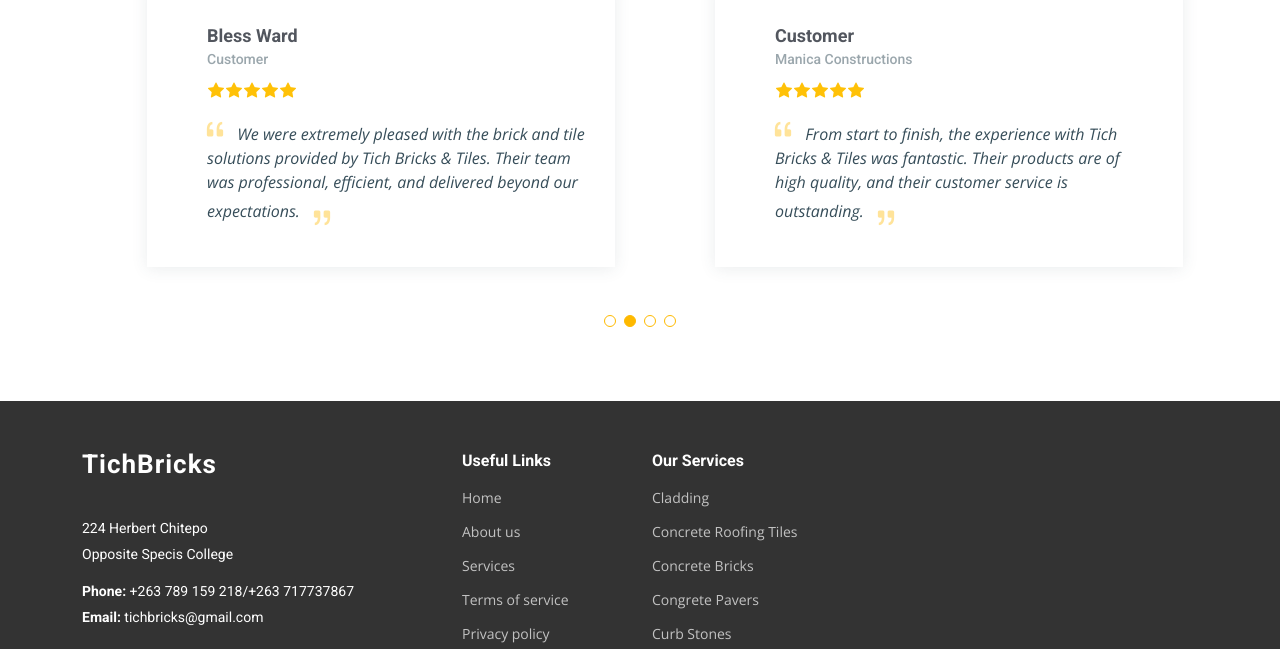
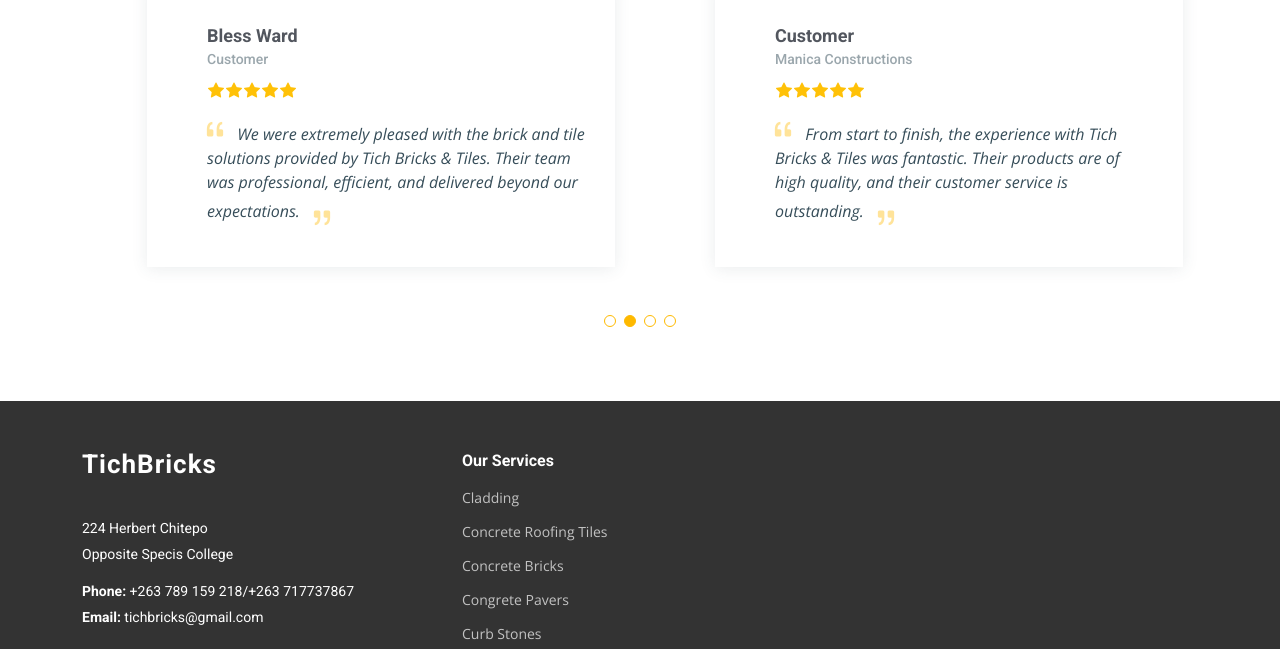
Before and after one commit to blesswardmutsotso/tichbrickstiles, a plain HTML site: page index.html in a window 1280 px wide. Shown: the part 4904-5553 px from the top of the page. Drawn offline with nearby package versions, Linux system fonts and the light colour scheme; files whose address does not match are found by name.

Commit message:
Update index.html

```diff
--- a/index.html
+++ b/index.html
@@ -555,7 +555,7 @@
           </div>
         </div>
 
-        <div class="col-lg-2 col-md-3 footer-links">
+<!--         <div class="col-lg-2 col-md-3 footer-links">
           <h4>Useful Links</h4>
           <ul>
             <li><a href="#">Home</a></li>
@@ -564,7 +564,7 @@
             <li><a href="#">Terms of service</a></li>
             <li><a href="#">Privacy policy</a></li>
           </ul>
-        </div>
+        </div> -->
 
         <div class="col-lg-2 col-md-3 footer-links">
           <h4>Our Services</h4>
```
